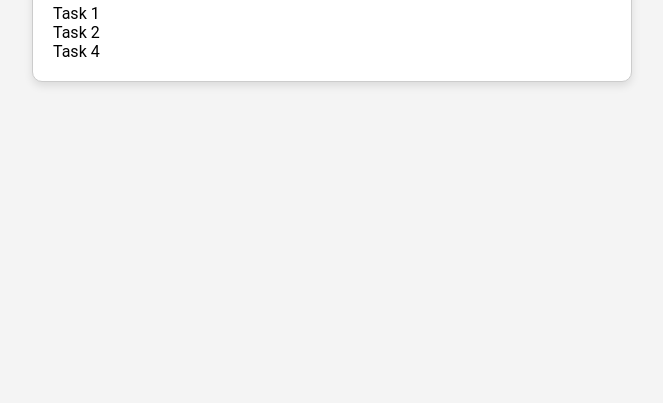
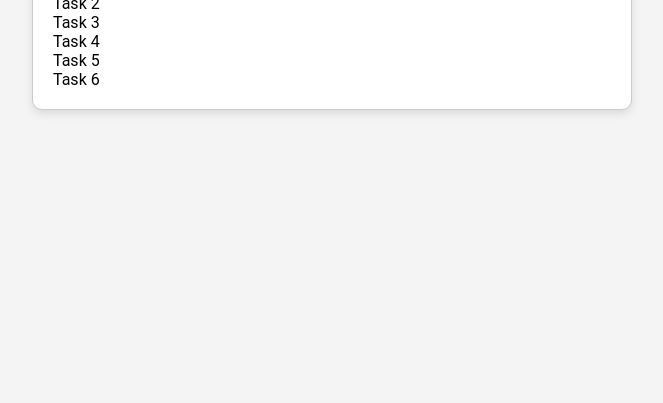
Before and after one commit to kamalijk007/task-tracker, a plain HTML site: page index.html in a window 1280 px wide. Shown: the part 397-800 px from the top of the page, without its empty margins (308-971 px from the left). Drawn offline with Linux system fonts and the light colour scheme.

Commit message:
Added Task 6

```diff
--- a/index.html
+++ b/index.html
@@ -12,7 +12,10 @@
       <ul id="tasks">
         <li>Task 1</li>
         <li>Task 2</li>
+        <li>Task 3</li>
         <li>Task 4</li>
+        <li>Task 5</li>
+        <li>Task 6</li>
       </ul>
     </div>
 
```
